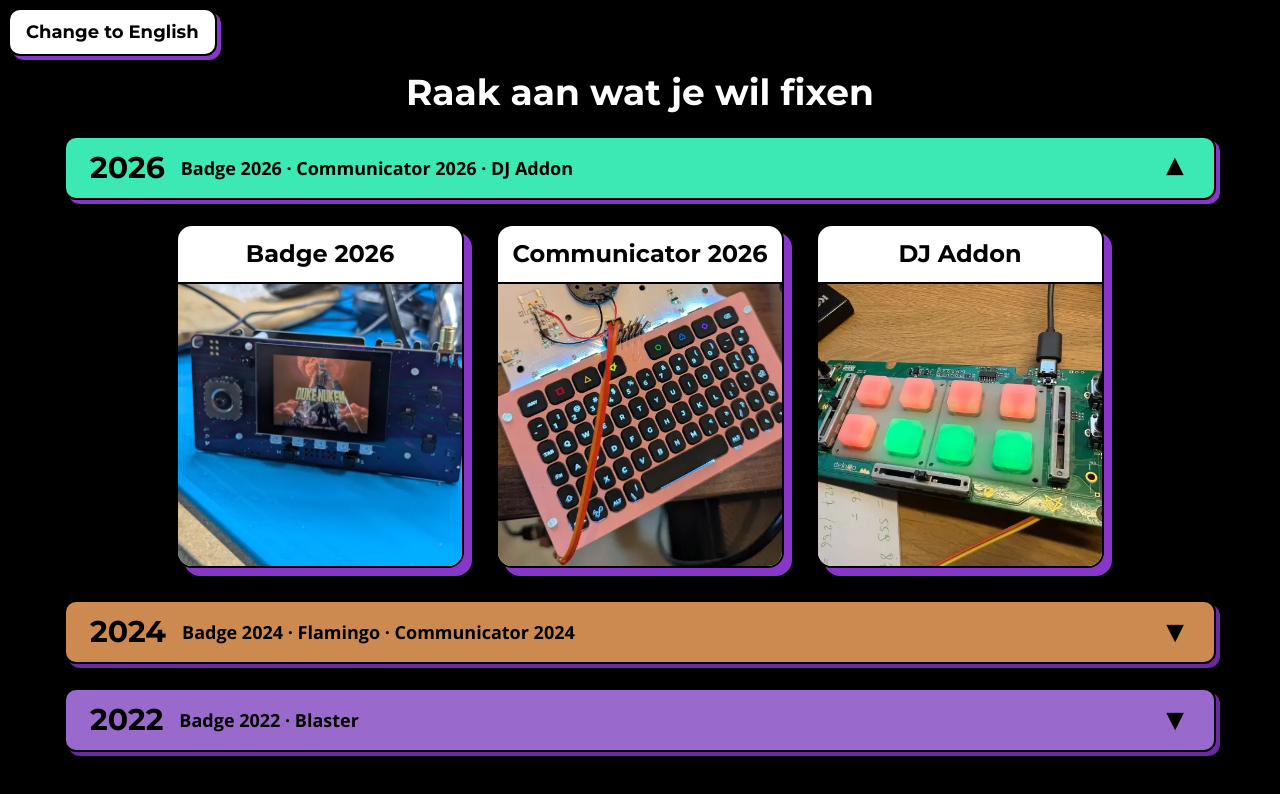
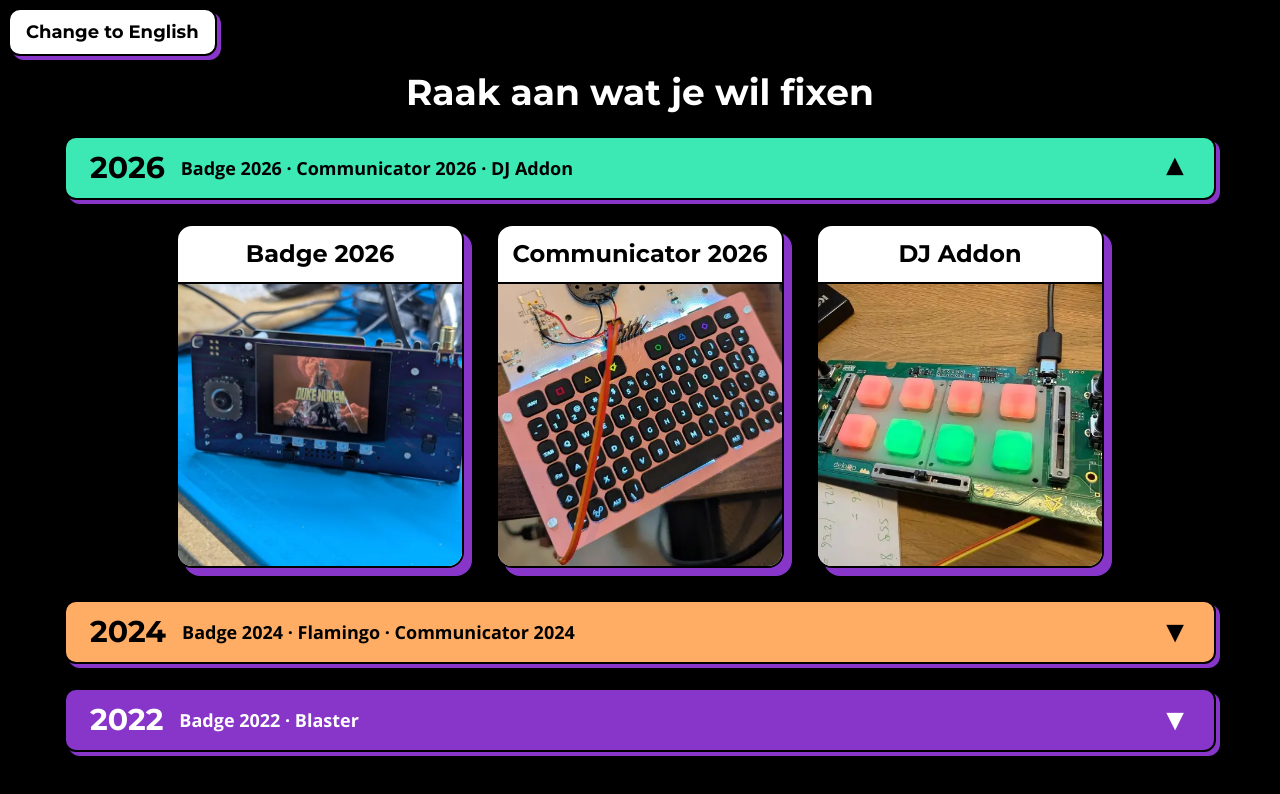
Before and after one commit to DrSkunk/fri3d-badge-kiosk, a React (Vite) app: page / in a window 1280 px wide. Shown: the top 794 px of the page. Built offline with nearby package versions, Linux system fonts and the light colour scheme.

Commit message:
follow style guide more closely

```diff
--- a/src/components/Button.tsx
+++ b/src/components/Button.tsx
@@ -11,7 +11,7 @@ export function Button({
 }) {
   return (
     <HUButton
-      className={`border-2 border-black px-6 py-4 rounded-xl text-black text-2xl font-display font-bold bg-fri3d-mint shadow-sticker-sm transition hover:bg-fri3d-mint-dark active:translate-x-1 active:translate-y-1 active:shadow-none ${className} disabled:bg-gray-200 disabled:text-gray-400 disabled:shadow-none`}
+      className={`border-2 border-black px-6 py-4 rounded-xl text-black text-2xl font-display font-bold bg-fri3d-mint shadow-sticker-sm transition active:translate-x-1 active:translate-y-1 active:shadow-none ${className} disabled:bg-fri3d-darkgrey disabled:text-white disabled:shadow-none`}
       {...props}
     >
       {children}
--- a/src/components/ErrorOverlay.tsx
+++ b/src/components/ErrorOverlay.tsx
@@ -25,7 +25,7 @@ export function ErrorOverlay() {
 
   return (
     <Dialog open={open} onClose={close} className="relative z-50">
-      <DialogBackdrop className="fixed inset-0 bg-black/30" />
+      <DialogBackdrop className="fixed inset-0 bg-black/50" />
 
       <div className="fixed inset-0 flex w-screen items-center justify-center p-4">
         <DialogPanel className="max-w-lg space-y-4 border-2 border-black rounded-2xl shadow-sticker bg-white text-black p-12">
@@ -35,7 +35,7 @@ export function ErrorOverlay() {
           <p>{error}</p>
           <div className="flex gap-4">
             <button
-              className="border-2 border-black rounded-xl px-4 py-2 font-display font-bold bg-white shadow-sticker-sm transition hover:bg-gray-100 active:translate-x-1 active:translate-y-1 active:shadow-none"
+              className="border-2 border-black rounded-xl px-4 py-2 font-display font-bold bg-white shadow-sticker-sm transition active:translate-x-1 active:translate-y-1 active:shadow-none"
               onClick={close}
             >
               <Translate item="closeErrorDialog" />
--- a/src/components/LanguageSwitcher.tsx
+++ b/src/components/LanguageSwitcher.tsx
@@ -10,7 +10,7 @@ export function LanguageSwitcher() {
     <div className="sticky ml-2 mt-2">
       <Button
         onClick={switchLanguage}
-        className="text-lg! px-4! py-2! bg-white! hover:bg-gray-100!"
+        className="text-lg! px-4! py-2! bg-white!"
       >
         <Translate item="changeToLanguage" />
       </Button>
--- a/src/components/SettingsMenu.tsx
+++ b/src/components/SettingsMenu.tsx
@@ -42,10 +42,10 @@ function AssetRow({
         <div className="text-sm font-mono truncate">
           {asset.fileName}
           {asset.installed && asset.size !== null && (
-            <span className="text-gray-500"> · {formatSize(asset.size)}</span>
+            <span className="text-fri3d-darkgrey"> · {formatSize(asset.size)}</span>
           )}
           {asset.installed && (asset.downloadedAt || asset.modifiedAt) && (
-            <span className="text-gray-500">
+            <span className="text-fri3d-darkgrey">
               {" "}
               · {formatDate(asset.downloadedAt ?? asset.modifiedAt)}
             </span>
@@ -230,7 +230,7 @@ export function SettingsMenu() {
                 )}
               </Button>
               <Button
-                className="bg-white! hover:bg-gray-100!"
+                className="bg-white!"
                 onClick={() => setOpen(false)}
                 disabled={downloading}
               >
--- a/src/components/steps/ChooseBoard.tsx
+++ b/src/components/steps/ChooseBoard.tsx
@@ -7,10 +7,10 @@ import { Translate } from "../Translate";
 const CURRENT_EDITION = 2026;
 
 const EDITION_COLORS = [
-  "bg-fri3d-mint",
-  "bg-fri3d-orange",
-  "bg-fri3d-purple-light",
-  "bg-fri3d-red",
+  "bg-fri3d-mint text-black",
+  "bg-fri3d-orange text-black",
+  "bg-fri3d-purple text-white",
+  "bg-fri3d-red text-black",
 ];
 
 function BoardCard({
@@ -31,7 +31,7 @@ function BoardCard({
       <img
         src={board.image}
         alt={board.name}
-        className="bg-gray-100 border-t-2 border-black aspect-square object-cover w-full"
+        className="bg-white border-t-2 border-black aspect-square object-cover w-full"
       />
     </div>
   );
@@ -84,9 +84,9 @@ export function ChooseBoard() {
           return (
             <div key={edition}>
               <button
-                className={`flex items-center gap-4 w-full border-2 border-black rounded-xl px-6 py-3 text-3xl font-display font-bold text-black shadow-sticker-sm transition active:translate-x-1 active:translate-y-1 active:shadow-none ${
+                className={`flex items-center gap-4 w-full border-2 border-black rounded-xl px-6 py-3 text-3xl font-display font-bold shadow-sticker-sm transition active:translate-x-1 active:translate-y-1 active:shadow-none ${
                   EDITION_COLORS[index % EDITION_COLORS.length]
-                } ${open ? "" : "opacity-80 hover:opacity-100"}`}
+                }`}
                 onClick={() => setOpenEdition(edition)}
               >
                 <span>{edition}</span>
--- a/src/components/steps/Done.tsx
+++ b/src/components/steps/Done.tsx
@@ -7,7 +7,7 @@ export function Done() {
   const { nextStep } = useContext(StepContext);
   return (
     <div className="h-screen gap-4 flex justify-center flex-col items-center">
-      <h1 className="text-3xl font-bold">
+      <h1 className="text-3xl font-bold text-fri3d-mint">
         <Translate item="doneTitle" />
       </h1>
       <p className="text-lg">
```
